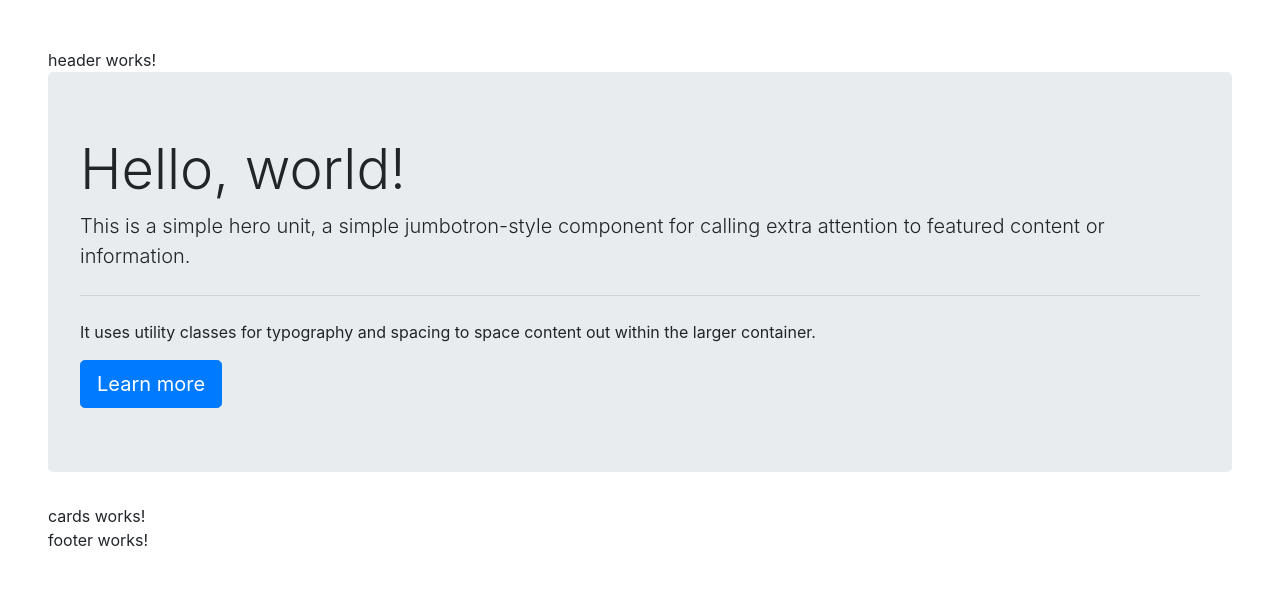
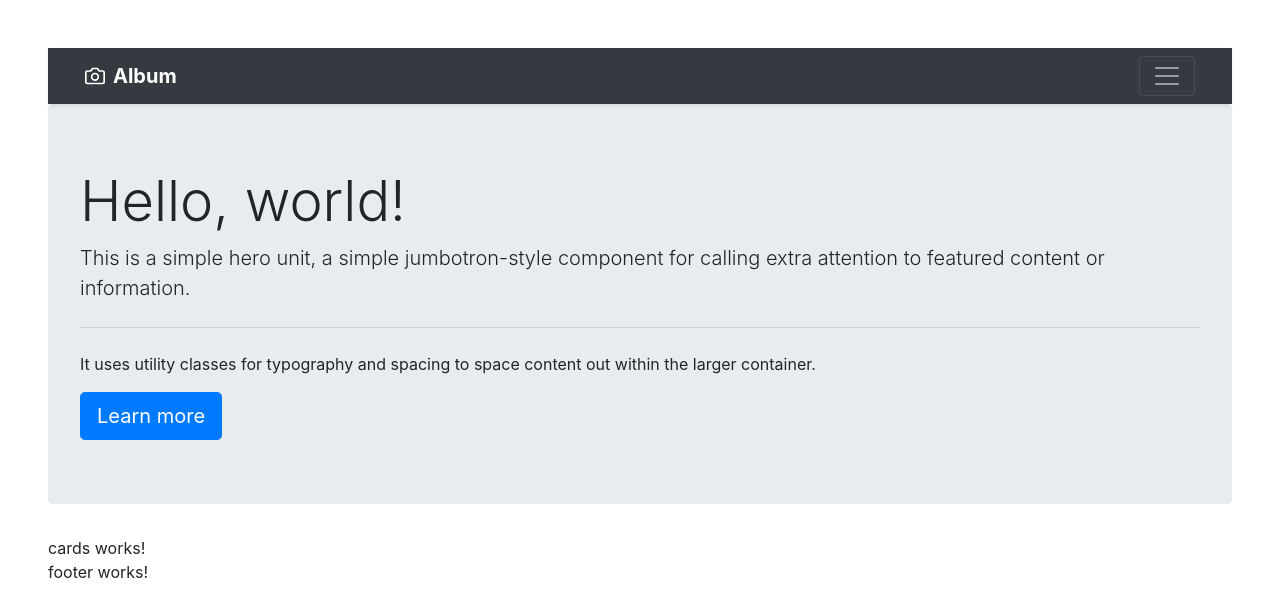
Before and after one commit to ImsirovicAjdin/angular-7p6mhd, an Angular app: page / in a window 1280 px wide. Shown: the top 616 px of the page. Built offline with nearby package versions, Linux system fonts and the light colour scheme.

Commit message:
Add header code

```diff
--- a/src/app/header/header.component.html
+++ b/src/app/header/header.component.html
@@ -1 +1,31 @@
-<div>header works!</div>
+<header>
+  <div class="collapse bg-dark" id="navbarHeader">
+    <div class="container">
+      <div class="row">
+        <div class="col-sm-8 col-md-7 py-4">
+          <h4 class="text-white">About</h4>
+          <p class="text-muted">Add some information about the album below, the author, or any other background context. Make it a few sentences long so folks can pick up some informative tidbits. Then, link them off to some social networking sites or contact information.</p>
+        </div>
+        <div class="col-sm-4 offset-md-1 py-4">
+          <h4 class="text-white">Contact</h4>
+          <ul class="list-unstyled">
+            <li><a href="#" class="text-white">Follow on Twitter</a></li>
+            <li><a href="#" class="text-white">Like on Facebook</a></li>
+            <li><a href="#" class="text-white">Email me</a></li>
+          </ul>
+        </div>
+      </div>
+    </div>
+  </div>
+  <div class="navbar navbar-dark bg-dark shadow-sm">
+    <div class="container d-flex justify-content-between">
+      <a href="#" class="navbar-brand d-flex align-items-center">
+        <svg xmlns="http://www.w3.org/2000/svg" width="20" height="20" fill="none" stroke="currentColor" stroke-linecap="round" stroke-linejoin="round" stroke-width="2" aria-hidden="true" class="mr-2" viewBox="0 0 24 24" focusable="false"><path d="M23 19a2 2 0 0 1-2 2H3a2 2 0 0 1-2-2V8a2 2 0 0 1 2-2h4l2-3h6l2 3h4a2 2 0 0 1 2 2z"></path><circle cx="12" cy="13" r="4"></circle></svg>
+        <strong>Album</strong>
+      </a>
+      <button class="navbar-toggler" type="button" data-toggle="collapse" data-target="#navbarHeader" aria-controls="navbarHeader" aria-expanded="false" aria-label="Toggle navigation">
+        <span class="navbar-toggler-icon"></span>
+      </button>
+    </div>
+  </div>
+</header>
```
